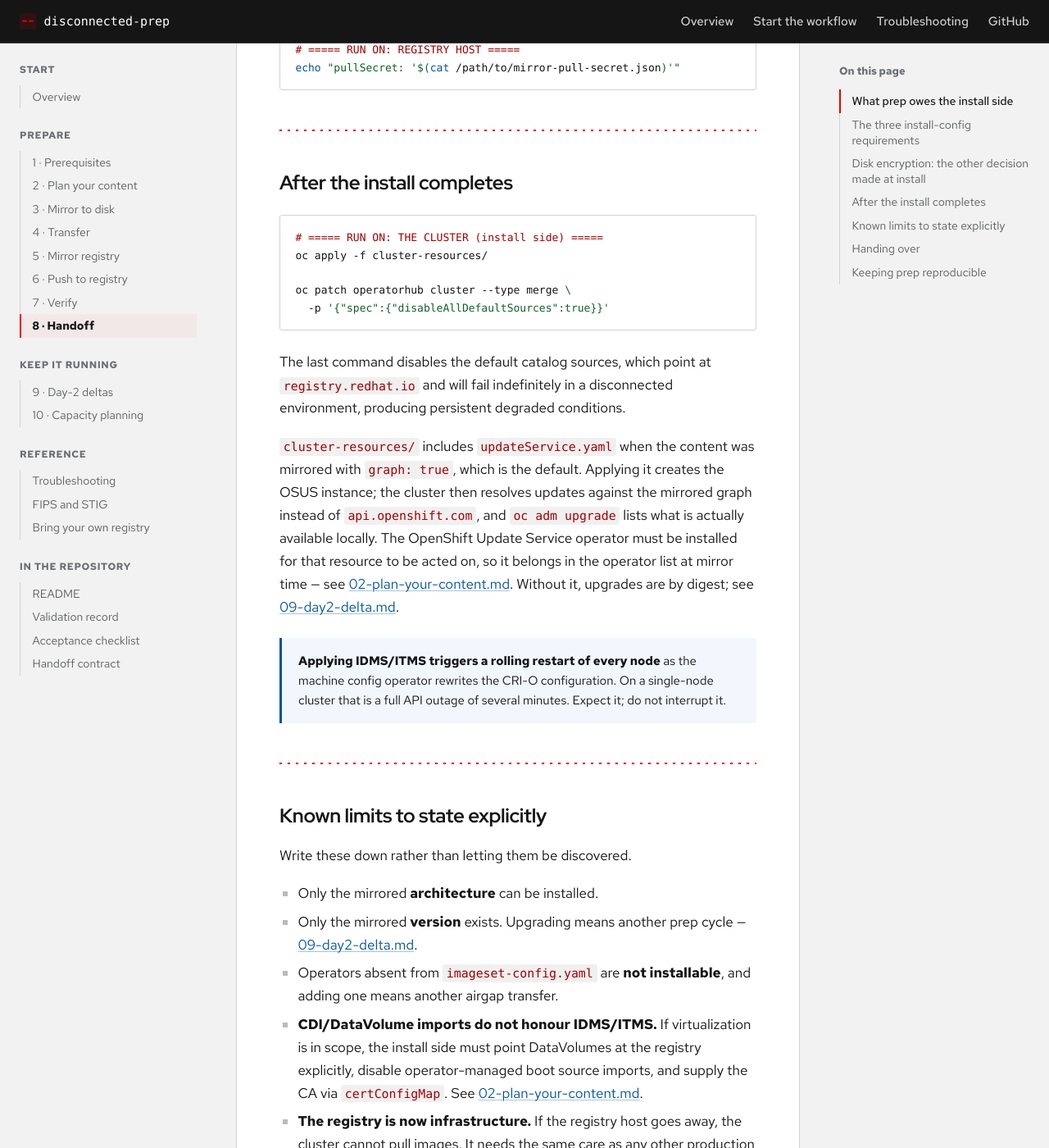
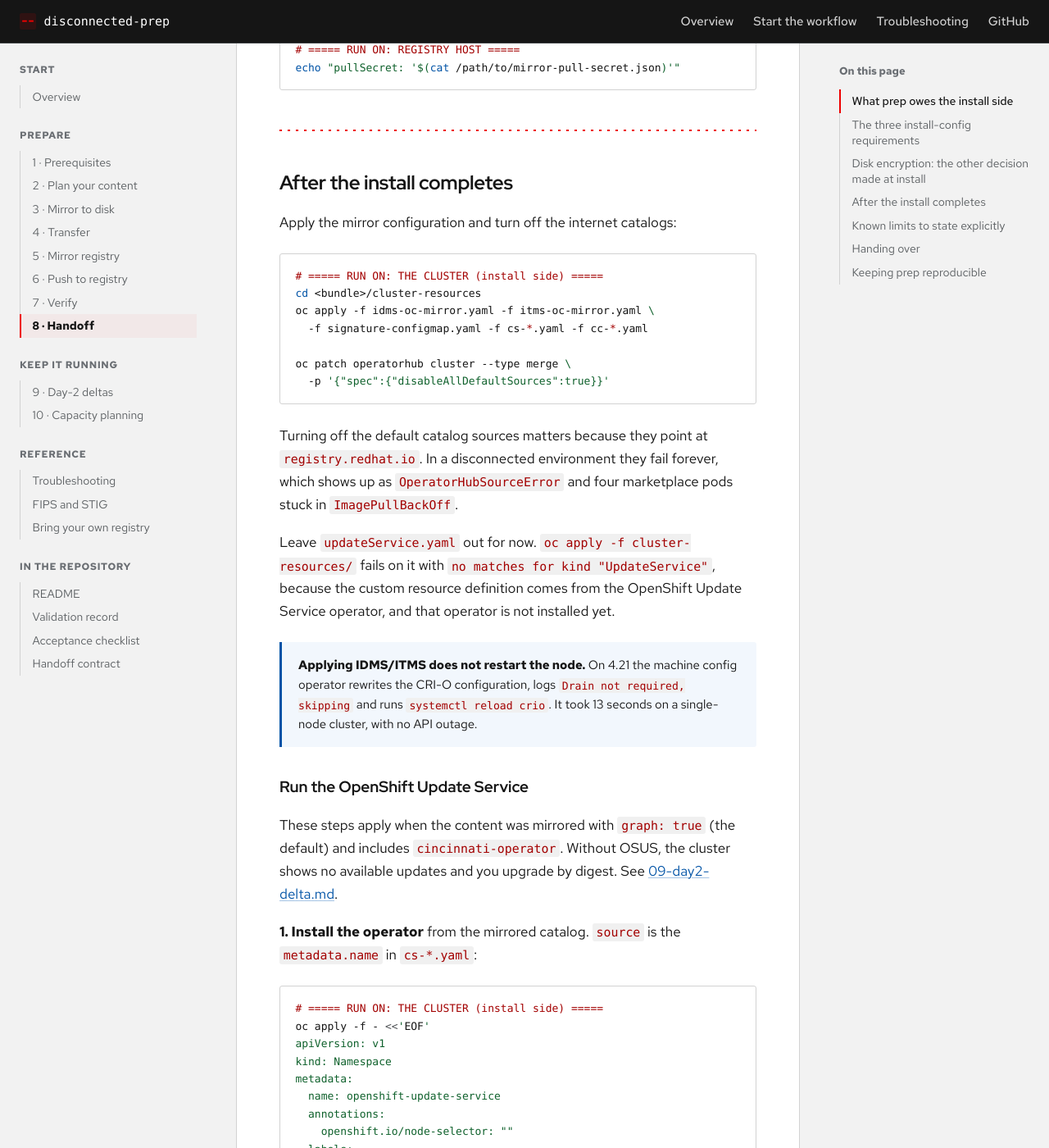
Before and after one commit to bgregori/disconnected-prep, a Jekyll site: the page built from docs/08-handoff.md, in a window 1280 px wide and 1400 px high, scrolled down 5960 px. Shown: the whole window at 82% size. Built offline with Jekyll 4.4.1, drawn with Linux system fonts in a browser that asks for light colours; some web fonts are replaced; some of the changed text lies outside the part shown.

Commit message:
Give the install side the OSUS steps 08 left out
08 said to `oc apply -f cluster-resources/` and that applying
updateService.yaml "creates the OSUS instance". On a real cluster that
apply fails:

    no matches for kind "UpdateService" in version
    "updateservice.operator.openshift.io/v1" -- ensure CRDs are installed first

The CRD comes from the operator, and nothing said to install it. Getting
from there to a cluster that offers updates took four steps, all now in 08
in the order they work, and all exercised on 2026-10-22 through to a
4.21.39 -> 4.22.19 upgrade with `oc adm upgrade --to`:

1. Install cincinnati-operator (Namespace, OperatorGroup, Subscription)
   from the mirrored CatalogSource.
2. Trust the registry CA for OSUS: an `updateservice-registry` key, plus a
   `host..port` key for pulls, in a ConfigMap named in image.config's
   additionalTrustedCA. The install-config trust bundle does not reach it.
3. Apply updateService.yaml with -n openshift-update-service. The
   generated file has no namespace. Its replicas: 2 schedules fine on SNO.
4. Set ClusterVersion's upstream to the policy engine route, and its
   channel to the one that was mirrored. The installer sets stable-<minor>,
   so a release taken from fast- is not in the cluster's channel.

Also documented: the cluster version operator only accepts the OSUS route
if it trusts the ingress certificate.

Corrects the claim that applying IDMS/ITMS restarts every node and costs
a single-node cluster its API. On 4.21 the MCO logged "Drain not required,
skipping", ran `systemctl reload crio`, and was done in 13 seconds. The
bundle README and the handoff contract carried the same claim, and the
contract still listed a signatures/ directory that 4.21 does not produce.

Co-Authored-By: Claude Opus 5.5 <noreply@anthropic.com>

````diff
--- a/docs/08-handoff.md
+++ b/docs/08-handoff.md
@@ -238,32 +238,132 @@ echo "pullSecret: '$(cat /path/to/mirror-pull-secret.json)'"
 
 ## After the install completes
 
+Apply the mirror configuration and turn off the internet catalogs:
+
 ```sh
 # ===== RUN ON: THE CLUSTER (install side) =====
-oc apply -f cluster-resources/
+cd <bundle>/cluster-resources
+oc apply -f idms-oc-mirror.yaml -f itms-oc-mirror.yaml \
+  -f signature-configmap.yaml -f cs-*.yaml -f cc-*.yaml
 
 oc patch operatorhub cluster --type merge \
   -p '{"spec":{"disableAllDefaultSources":true}}'
 ```
 
-The last command disables the default catalog sources, which point at
-`registry.redhat.io` and will fail indefinitely in a disconnected
-environment, producing persistent degraded conditions.
+Turning off the default catalog sources matters because they point at
+`registry.redhat.io`. In a disconnected environment they fail forever, which
+shows up as `OperatorHubSourceError` and four marketplace pods stuck in
+`ImagePullBackOff`.
 
-`cluster-resources/` includes `updateService.yaml` when the content was
-mirrored with `graph: true`, which is the default. Applying it creates the
-OSUS instance; the cluster then resolves updates against the mirrored
-graph instead of `api.openshift.com`, and `oc adm upgrade` lists what is
-actually available locally. The OpenShift Update Service operator must be
-installed for that resource to be acted on, so it belongs in the operator
-list at mirror time — see
-[02-plan-your-content.md](02-plan-your-content.md). Without it, upgrades
-are by digest; see [09-day2-delta.md](09-day2-delta.md).
+Leave `updateService.yaml` out for now. `oc apply -f cluster-resources/`
+fails on it with `no matches for kind "UpdateService"`, because the custom
+resource definition comes from the OpenShift Update Service operator, and
+that operator is not installed yet.
 
-> **Applying IDMS/ITMS triggers a rolling restart of every node** as the
-> machine config operator rewrites the CRI-O configuration. On a
-> single-node cluster that is a full API outage of several minutes. Expect
-> it; do not interrupt it.
+> **Applying IDMS/ITMS does not restart the node.** On 4.21 the machine
+> config operator rewrites the CRI-O configuration, logs `Drain not required,
+> skipping` and runs `systemctl reload crio`. It took 13 seconds on a
+> single-node cluster, with no API outage.
+
+### Run the OpenShift Update Service
+
+These steps apply when the content was mirrored with `graph: true` (the
+default) and includes `cincinnati-operator`. Without OSUS, the cluster shows
+no available updates and you upgrade by digest. See
+[09-day2-delta.md](09-day2-delta.md).
+
+**1. Install the operator** from the mirrored catalog. `source` is the
+`metadata.name` in `cs-*.yaml`:
+
+```sh
+# ===== RUN ON: THE CLUSTER (install side) =====
+oc apply -f - <<'EOF'
+apiVersion: v1
+kind: Namespace
+metadata:
+  name: openshift-update-service
+  annotations:
+    openshift.io/node-selector: ""
+  labels:
+    openshift.io/cluster-monitoring: "true"
+---
+apiVersion: operators.coreos.com/v1
+kind: OperatorGroup
+metadata:
+  name: update-service-operator-group
+  namespace: openshift-update-service
+spec:
+  targetNamespaces:
+    - openshift-update-service
+---
+apiVersion: operators.coreos.com/v1alpha1
+kind: Subscription
+metadata:
+  name: update-service-subscription
+  namespace: openshift-update-service
+spec:
+  channel: v1
+  installPlanApproval: Automatic
+  name: cincinnati-operator
+  source: cs-redhat-operator-index-v4-21
+  sourceNamespace: openshift-marketplace
+EOF
+
+oc -n openshift-update-service get csv     # wait for PHASE Succeeded
+```
+
+**2. Let OSUS trust the registry.** It pulls the graph-data image and reads
+the release repository itself. The trust bundle in `install-config.yaml` does
+not reach it. OSUS reads the key `updateservice-registry`, and image pulls by
+the registry's `host:port` read a key written as `host..port`:
+
+```sh
+# ===== RUN ON: THE CLUSTER (install side) =====
+oc -n openshift-config create configmap registry-config \
+  --from-file=updateservice-registry=<bundle>/certs/rootCA.pem \
+  --from-file=registry.airgap.local..8443=<bundle>/certs/rootCA.pem
+
+oc patch image.config.openshift.io cluster --type merge \
+  -p '{"spec":{"additionalTrustedCA":{"name":"registry-config"}}}'
+```
+
+**3. Create the service.** The generated file has no namespace, so give it
+one:
+
+```sh
+# ===== RUN ON: THE CLUSTER (install side) =====
+oc apply -n openshift-update-service -f <bundle>/cluster-resources/updateService.yaml
+
+oc -n openshift-update-service get updateservice update-service-oc-mirror \
+  -o jsonpath='{.status.policyEngineURI}{"\n"}'     # empty until it is ready
+```
+
+`replicas: 2` in the generated file is fine on a single node. Both pods
+schedule there.
+
+**4. Point the cluster at it**, and set the channel to the one you mirrored.
+The installer sets `stable-<minor>`, so a release you took from `fast-` is
+not in the cluster's channel and no update path is found:
+
+```sh
+# ===== RUN ON: THE CLUSTER (install side) =====
+PE=$(oc -n openshift-update-service get updateservice update-service-oc-mirror \
+  -o jsonpath='{.status.policyEngineURI}')
+oc patch clusterversion version --type merge -p \
+  "{\"spec\":{\"channel\":\"<mirrored channel>\",\"upstream\":\"${PE}/api/upgrades_info/v1/graph\"}}"
+
+oc adm upgrade      # Upstream: the route above; no CannotRetrieveUpdates
+```
+
+The cluster version operator reaches that route over TLS, so it has to trust
+the ingress certificate. That holds when ingress serves a certificate signed
+by the CA in `additionalTrustBundle`. With the default self-signed ingress
+certificate it does not hold, and you must add the ingress CA to the
+`user-ca-bundle` ConfigMap in `openshift-config` first. Otherwise
+`RetrievedUpdates` reports a certificate error.
+
+`oc adm upgrade` lists only what is in the registry. Until a later mirror
+adds a newer release, "No updates available" is the correct answer.
 
 ---
 
````
Also changed, not shown: checklists/handoff-contract.md (+11 -4 lines), 1 other file.
